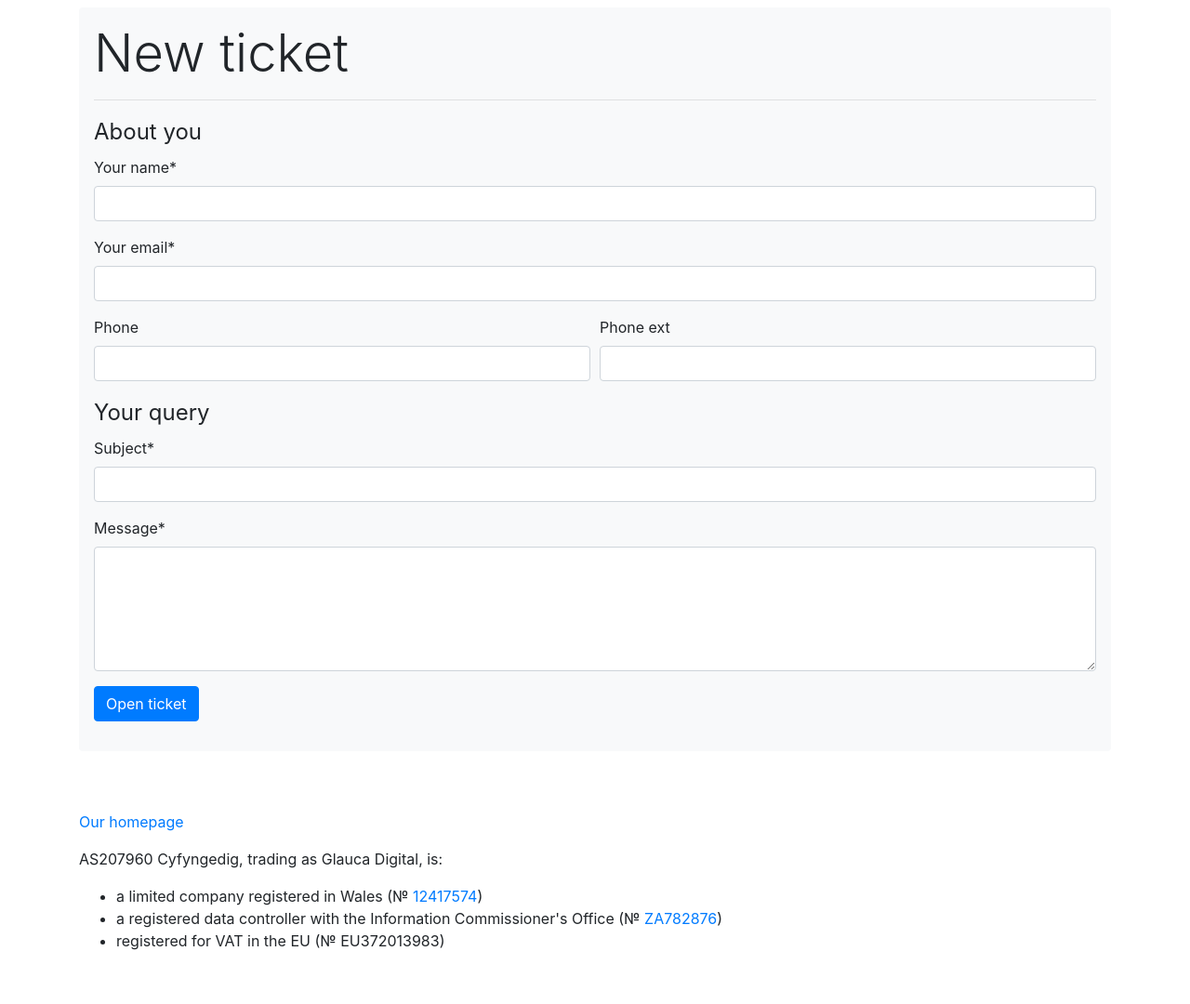
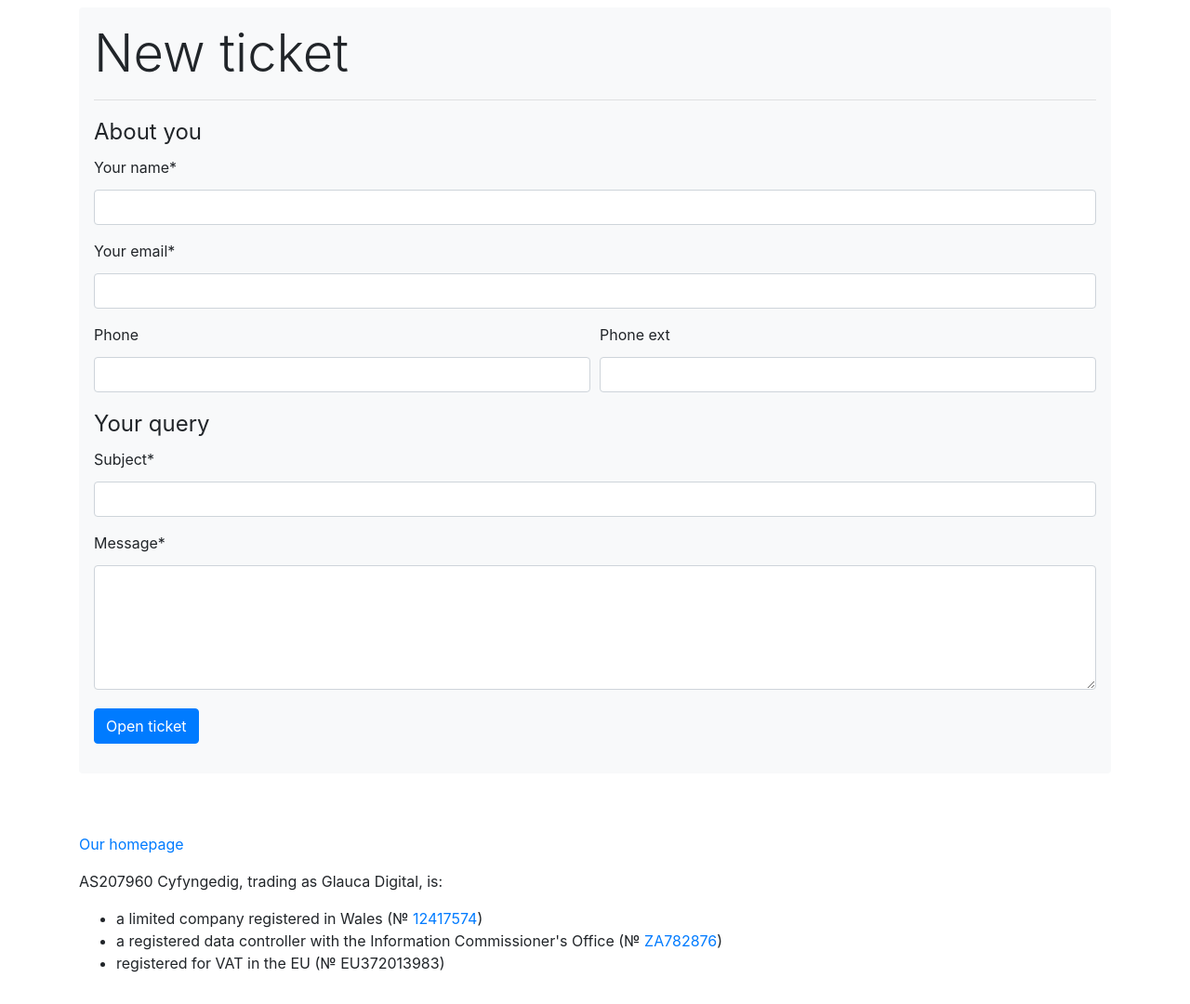
Before and after one commit to AS207960/support, a Django app: page /new/ in a window 1280 px wide. Shown: the part 141-1221 px from the top of the page at 93% size. Before the commit the page ends 1163 px from the top, so only its background shows below. Run offline with Django 3.2, Linux system fonts and the light colour scheme; parts of the project's set-up code (start-up, migrations or seed data) failed here and were passed over; some libraries are stand-ins or nearby versions.

Commit message:
bootstrap updates

```diff
--- a/requirements.txt
+++ b/requirements.txt
@@ -1,6 +1,6 @@
 Django
-git+https://github.com/TheEnbyperor/django-keycloak-auth@8f8b3f8a6e554acb7aff21ab12ec54c6b59b5197
-git+https://github.com/AS207960/python-utils@e345a3168b7040fbf5481e127bfa7cb78e2a8dcc
+#git+https://github.com/TheEnbyperor/django-keycloak-auth@8f8b3f8a6e554acb7aff21ab12ec54c6b59b5197
+git+https://github.com/AS207960/python-utils@bc2d1a9d3b16978ab742145a19ef828ddd812765
 sentry-sdk
 psycopg2-binary
 gunicorn
--- a/support/forms.py
+++ b/support/forms.py
@@ -28,6 +28,8 @@ class TicketForm(forms.Form):
         super().__init__(*args, **kwargs)
 
         self.helper = crispy_forms.helper.FormHelper()
+        self.helper.use_custom_control = False
+        self.helper.field_class = 'my-1'
         self.helper.form_id = "newTicketForm"
         self.helper.layout = crispy_forms.layout.Layout(
             crispy_forms.layout.Fieldset(
@@ -70,6 +72,8 @@ class TicketReplyForm(forms.Form):
         super().__init__(*args, **kwargs)
 
         self.helper = crispy_forms.helper.FormHelper()
+        self.helper.use_custom_control = False
+        self.helper.field_class = 'my-1'
         self.helper.layout = crispy_forms.layout.Layout(
             'message',
             crispy_forms.layout.HTML(
@@ -100,6 +104,8 @@ class TicketCustomerReplyForm(forms.Form):
         super().__init__(*args, **kwargs)
 
         self.helper = crispy_forms.helper.FormHelper()
+        self.helper.use_custom_control = False
+        self.helper.field_class = 'my-1'
         self.helper.layout = crispy_forms.layout.Layout(
             'message',
             crispy_forms.layout.HTML(
@@ -125,6 +131,8 @@ class TicketNoteForm(forms.Form):
         super().__init__(*args, **kwargs)
 
         self.helper = crispy_forms.helper.FormHelper()
+        self.helper.use_custom_control = False
+        self.helper.field_class = 'my-1'
         self.helper.layout = crispy_forms.layout.Layout(
             'message',
             crispy_forms.layout.Hidden('type', 'ticket_note')
@@ -146,6 +154,8 @@ class TicketEditForm(forms.ModelForm):
         super().__init__(*args, **kwargs)
 
         self.helper = crispy_forms.helper.FormHelper()
+        self.helper.use_custom_control = False
+        self.helper.field_class = 'my-1'
         self.helper.layout = crispy_forms.layout.Layout(
             'source',
             'priority',
@@ -167,6 +177,8 @@ class TicketCloseForm(forms.Form):
         super().__init__(*args, **kwargs)
 
         self.helper = crispy_forms.helper.FormHelper()
+        self.helper.use_custom_control = False
+        self.helper.field_class = 'my-1'
         self.helper.layout = crispy_forms.layout.Layout(
             'message',
             crispy_forms.layout.ButtonHolder(
@@ -193,6 +205,8 @@ class TicketReopenForm(forms.Form):
         super().__init__(*args, **kwargs)
 
         self.helper = crispy_forms.helper.FormHelper()
+        self.helper.use_custom_control = False
+        self.helper.field_class = 'my-1'
         self.helper.layout = crispy_forms.layout.Layout(
             'message',
             crispy_forms.layout.ButtonHolder(
--- a/support/templates/support/admin/tickets.html
+++ b/support/templates/support/admin/tickets.html
@@ -25,7 +25,7 @@
     <div class="container">
         <div class="table-responsive">
             <table class="table table-striped table-hover">
-                <thead class="thead-dark">
+                <thead class="table-dark">
                 <tr>
                     <th>Ref</th>
                     <th>Subject</th>
--- a/support/templates/support/tickets.html
+++ b/support/templates/support/tickets.html
@@ -11,7 +11,7 @@
     <div class="container">
         <div class="table-responsive">
             <table class="table table-striped table-hover">
-                <thead class="thead-dark">
+                <thead class="table-dark">
                 <tr>
                     <th>Ref</th>
                     <th>Subject</th>
```
